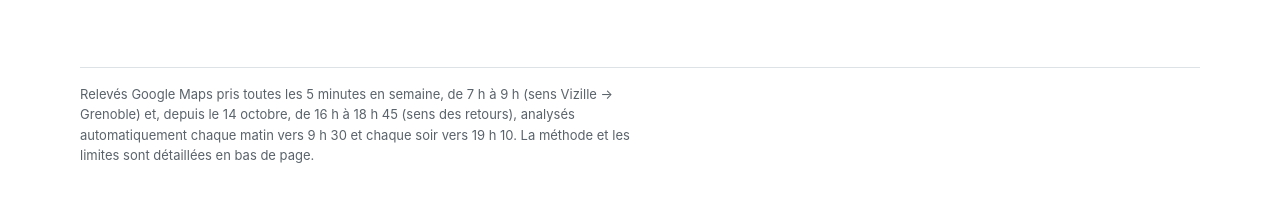
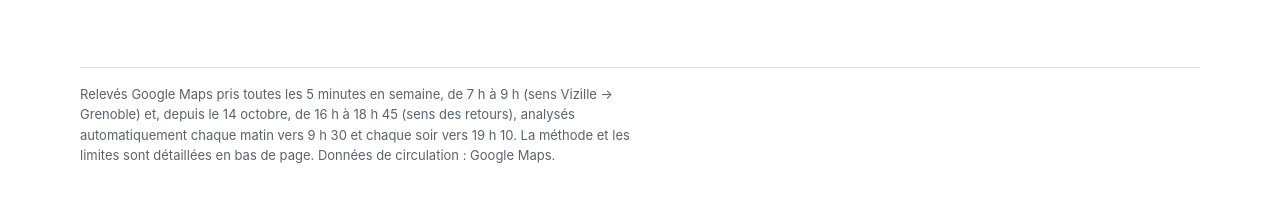
Before and after one commit to mich59139/RN85, a plain HTML site: page index.html in a window 1280 px wide. Shown: the part 5622-5823 px from the top of the page. Drawn offline with Linux system fonts and the light colour scheme.

Commit message:
Pied de page : attribution « Google Maps » des données de circulation
Co-Authored-By: Claude Opus 5.5 <noreply@anthropic.com>
Claude-Session: https://claude.ai/code/session_01Y6sUc8updxRhNGcjAVHEAb

```diff
--- a/index.html
+++ b/index.html
@@ -887,7 +887,7 @@ body { margin: 0; background: var(--color-bg); color: var(--color-fg); font-fami
   </details>
   </div>
 </div>
-<footer class="rn-pied">Relevés Google Maps pris toutes les 5 minutes en semaine, de 7 h à 9 h (sens Vizille → Grenoble) et, depuis le 14 octobre, de 16 h à 18 h 45 (sens des retours), analysés automatiquement chaque matin vers 9 h 30 et chaque soir vers 19 h 10. La méthode et les limites sont détaillées en bas de page.</footer>
+<footer class="rn-pied">Relevés Google Maps pris toutes les 5 minutes en semaine, de 7 h à 9 h (sens Vizille → Grenoble) et, depuis le 14 octobre, de 16 h à 18 h 45 (sens des retours), analysés automatiquement chaque matin vers 9 h 30 et chaque soir vers 19 h 10. La méthode et les limites sont détaillées en bas de page. Données de circulation : Google Maps.</footer>
 </div>
 <script src="d3.v7.min.js"></script>
 <script src="leaflet/leaflet.js"></script>
```
